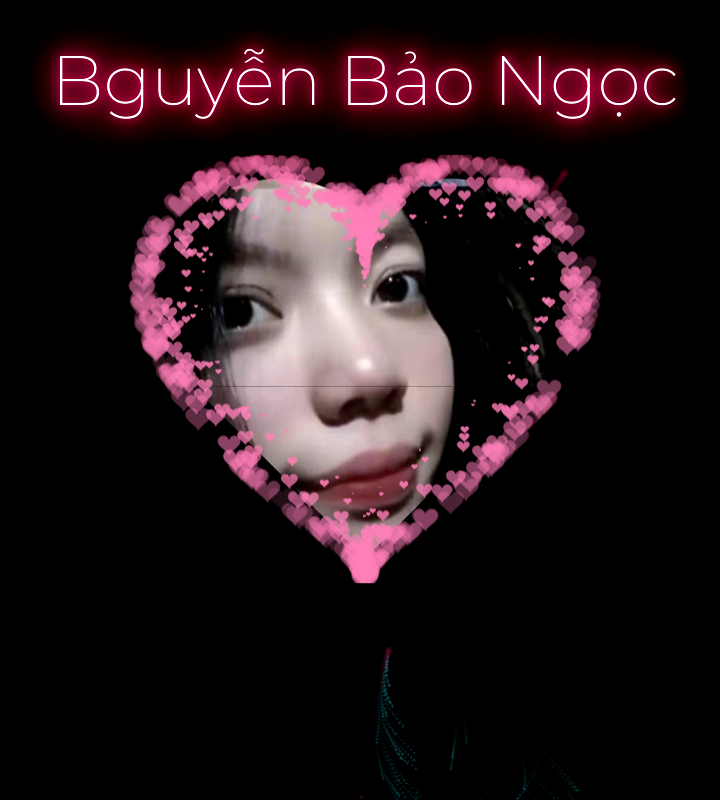
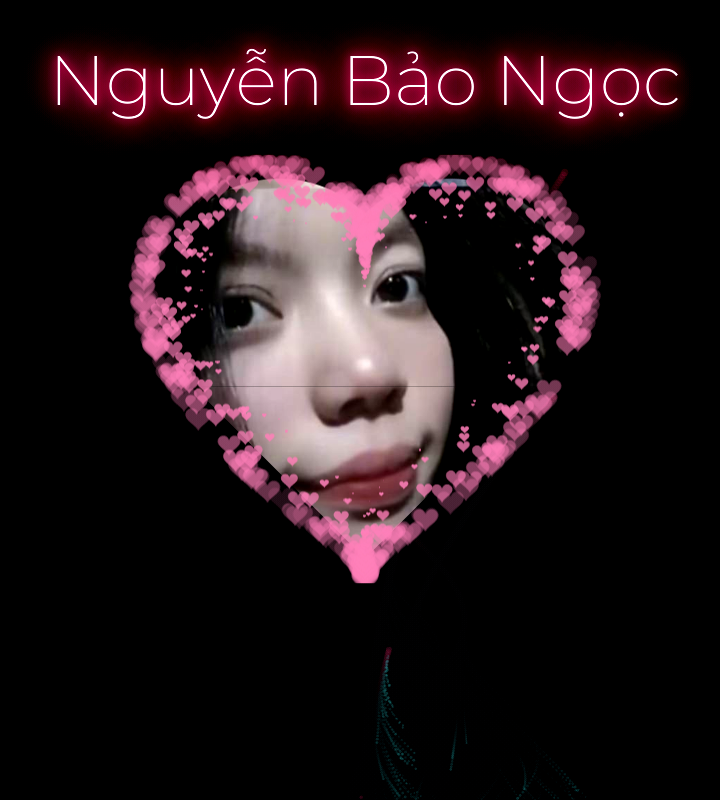
Before and after one commit to phongdon8386/formylove, a plain HTML site: page index.html in a window 1280 px wide. Shown: the whole page, without its empty margins (275-995 px from the left). Drawn offline with nearby package versions, Linux system fonts and the light colour scheme.

Commit message:
Update index.html

```diff
--- a/index.html
+++ b/index.html
@@ -230,7 +230,7 @@
   <div class="title">
     <!-- EDIT HERE -->
 
-    <h1 class="STARDUST2">Bguyễn Bảo Ngọc </h1>
+    <h1 class="STARDUST2">Nguyễn Bảo Ngọc </h1>
     <img class="img" src="23.jpg" alt="" />
     <canvas id="pinkboard"></canvas>
   </div>
```
